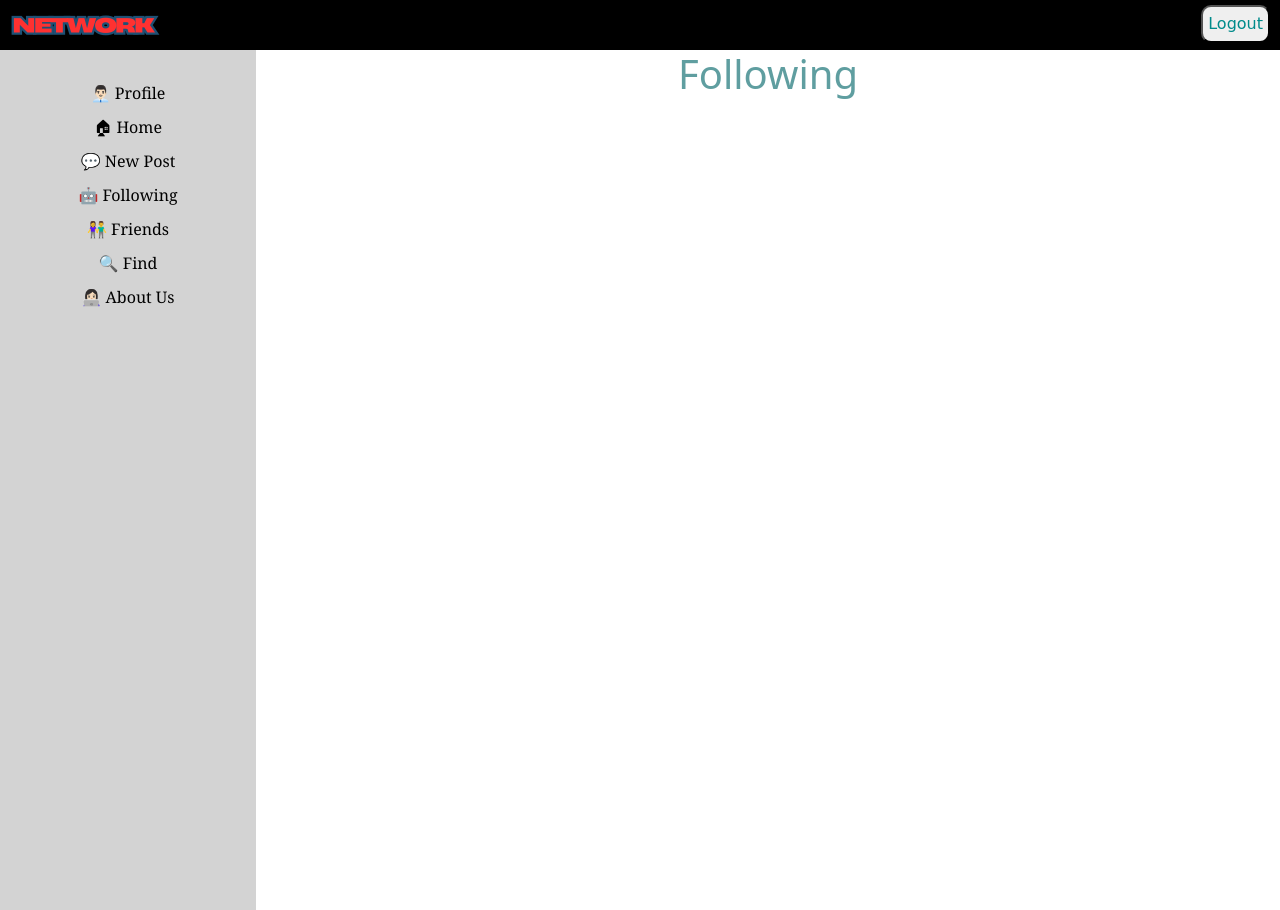
After one commit to chirag982/Network, a Django app: page /following in a window 1280 px wide. The commit adds this page. Run offline with Django 4.2, Linux system fonts and the light colour scheme.

Commit message:
did some changes

```diff
--- /dev/null
+++ b/layout/templates/afterlogin/following.html
@@ -0,0 +1,18 @@
+{% extends 'afterlogin/layout.html' %} {% block style %}
+
+<style>
+    #following-heading {
+        color: cadetblue;
+        text-align: center;
+    }
+</style>
+
+{% endblock %} {% block content %} {% load static %}
+
+<div id="following-heading">
+    <h1>Following</h1>
+</div>
+
+
+
+{% endblock %}
--- a/layout/templates/afterlogin/layout.html
+++ b/layout/templates/afterlogin/layout.html
@@ -90,6 +90,7 @@
             <a href="{% url 'profile' %}">👨🏻‍💼 Profile</a>
             <a href="{% url 'home' %}">🏠︎ Home</a>
             <a href="{% url 'addpost' %}">💬 New Post</a>
+            <a href="{% url 'following' %}">🤖 Following</a>
             <a href="#">👫 Friends</a>
             <a href="{% url 'find' %}">🔍 Find</a>
             <a href="{% url 'about' %}">👩🏻‍💻 About Us</a>
--- a/layout/urls.py
+++ b/layout/urls.py
@@ -9,5 +9,6 @@ urlpatterns = [
     path("profile/", views.profile, name="profile"),
     path("new-post", views.addpost, name="addpost"),
     path("find/", views.find, name="find"),
+    path("following", views.following, name="following"),
     path("about/", views.about, name="about"),
 ]
--- a/layout/views.py
+++ b/layout/views.py
@@ -28,5 +28,8 @@ def addpost(request):
 def find(request):
     return render(request, "afterlogin/find.html")
 
+def following(request):
+    return render(request, "afterlogin/following.html")
+
 def about(request):
     return render(request, "afterlogin/about.html")
```
